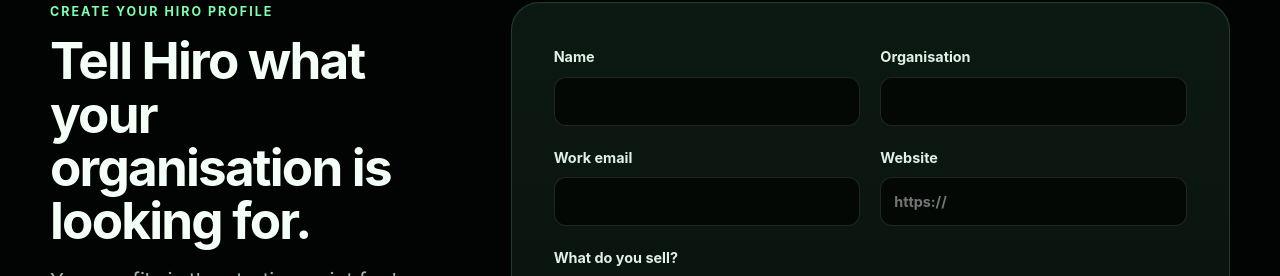
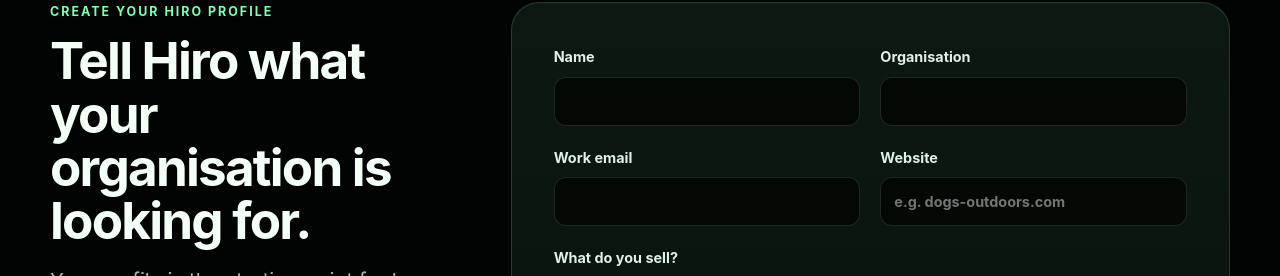
Before and after one commit to MoranHealth/the-Hiro-engine.com, a plain HTML site: page index.html in a window 1280 px wide. Shown: the part 3392-3668 px from the top of the page. Drawn offline with Linux system fonts and the light colour scheme.

Commit message:
Allow free-text website entries

```diff
--- a/index.html
+++ b/index.html
@@ -133,7 +133,7 @@
           </label>
           <label>
             Website
-            <input type="url" name="website" autocomplete="url" placeholder="https://">
+            <input type="text" name="website" autocomplete="url" inputmode="url" placeholder="e.g. dogs-outdoors.com">
           </label>
           <label class="full-width">
             What do you sell?
```
